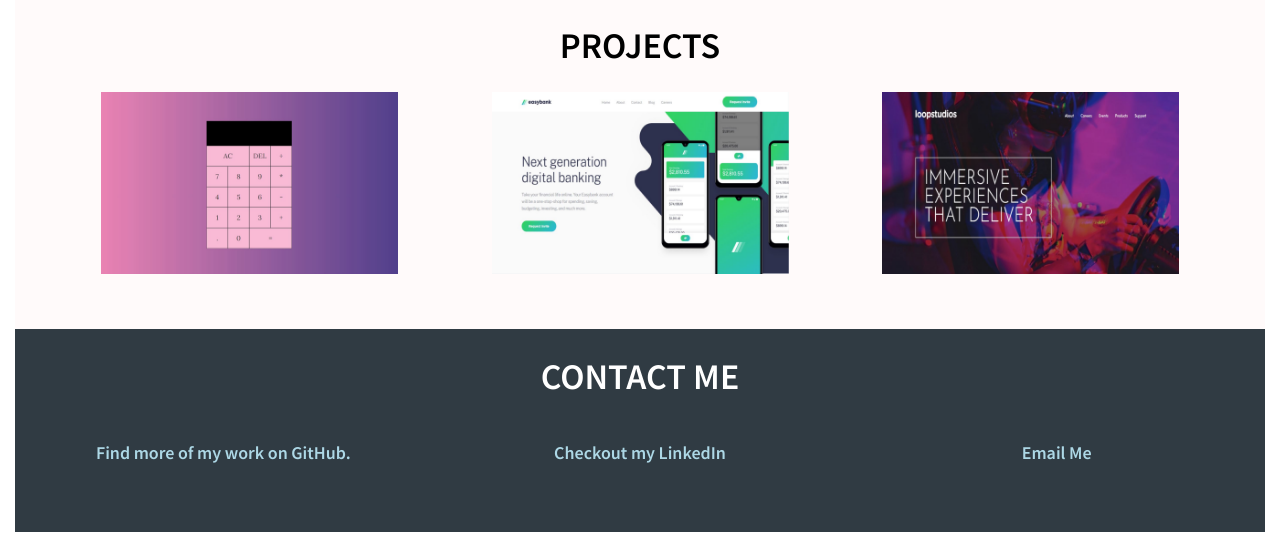
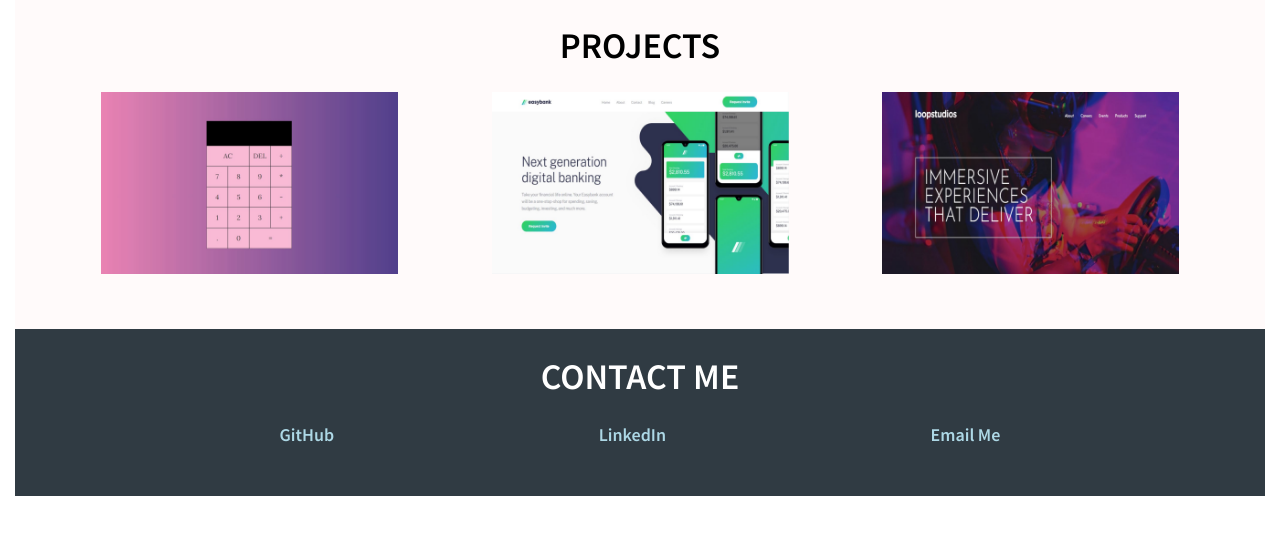
Before and after one commit to melissaugrai/Portfolio-Project, a plain HTML site: page index.html in a window 1280 px wide. Shown: the part 1180-1720 px from the top of the page. After the commit the page ends 1684 px from the top, so only its background shows below. Drawn offline with Linux system fonts and the light colour scheme.

Commit message:
Fixed contact section links. Renamed image file

```diff
--- a/index.html
+++ b/index.html
@@ -61,7 +61,7 @@
                 <img class="col-12" src="./assets/CaluculatorPreview.JPG" alt="Basic Calculator">
             </a>
             <a class="col-3" href="https://fm-easybank-landing-page-e6e91w0km.vercel.app/">
-                <img class="col-12" src="./assets/EasyBank Preview.JPG" alt="EasyBank Landing Page">
+                <img class="col-12" src="./assets/EasyBankPreview.JPG" alt="EasyBank Landing Page">
             </a>
             <a class="col-3" href="https://fm-loopstudios-landing-ajnrxv4w7.vercel.app/">
                 <img class="col-12" src="./assets/LoopstudiosPreview.JPG" alt="Loopstudio Landing Page">
@@ -70,15 +70,15 @@
         <!--Contact Section-->
         <div id="contact" class="row justify-center pb-50 white-text contact-section">
             <h1 class="col-12">CONTACT ME</h1>
-            <div class="row justify-between">
-                <a class="col-4 nav-item blue-text" href="https://github.com/melissaugrai">
-                    <p>Find more of my work on GitHub.</p>
+            <div class="row justify-evenly">
+                <a class="nav-item blue-text" href="https://github.com/melissaugrai">
+                    GitHub
                 </a>
-                <a class="col-4 nav-item blue-text" href="https://www.linkedin.com/in/melissaugrai/">
-                    <p>Checkout my LinkedIn</p>
+                <a class="nav-item blue-text" href="https://www.linkedin.com/in/melissaugrai/">
+                    LinkedIn
                 </a>
-                <a class="col-4 nav-item blue-text" href="mailto:melscontent@gmail.com">
-                    <p>Email Me</p>
+                <a class="nav-item blue-text" href="mailto:melscontent@gmail.com">
+                    Email Me
                 </a>
             </div>
         </div>
```
Also changed, not shown: assets/EasyBankPreview.jpg (renamed from assets/EasyBank Preview.jpg).
